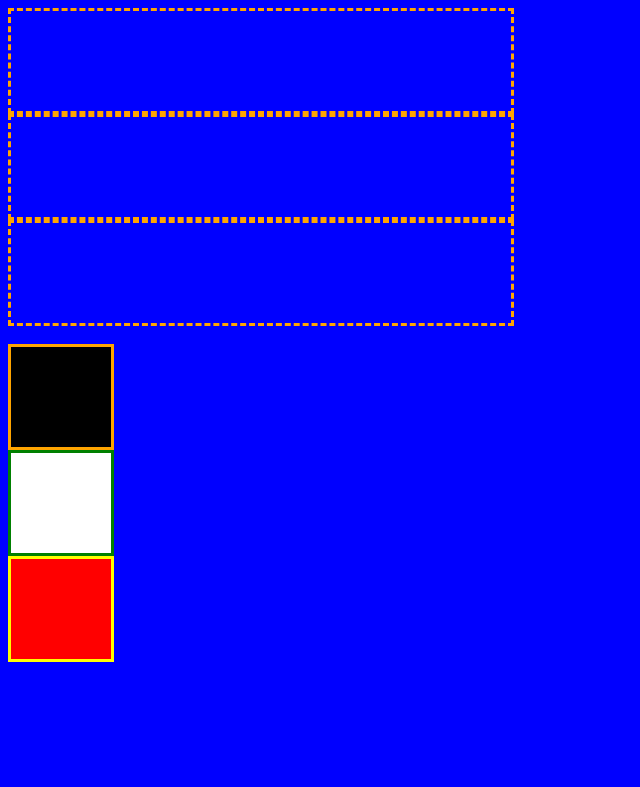
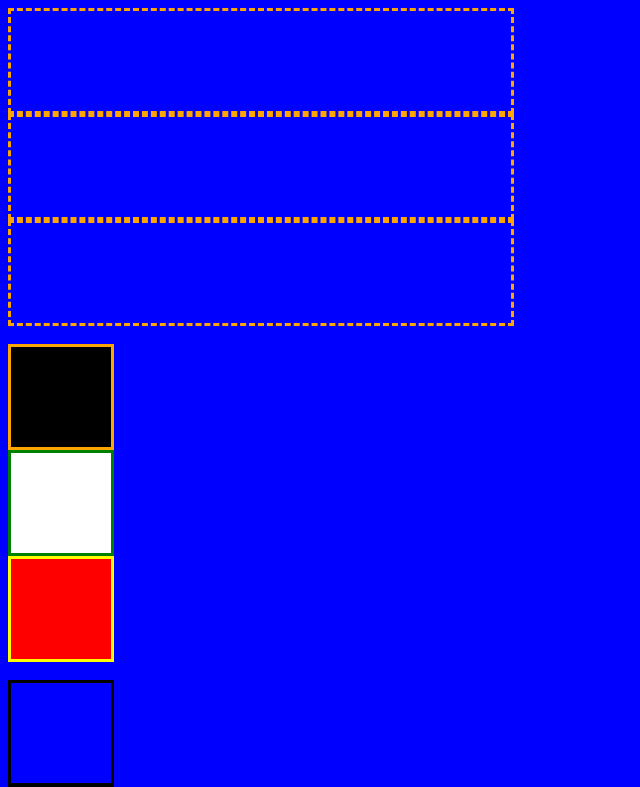
Before and after one commit to abislam/react-styling, a React (Create React App) app: page / in a window 1280 px wide. Shown: the top 787 px of the page, without its empty margins (0-640 px from the left). Built offline with nearby package versions, Linux system fonts and the light colour scheme.

Commit message:
still working on block2 component. added 2 props

```diff
--- a/src/components/Block2.js
+++ b/src/components/Block2.js
@@ -1,49 +1,38 @@
 import React from "react";
 
-function Block2(){
+function Block2(props){
 
-
-
-    const redBlue = {
-        height: "100px",
-        width: "100px",
-        borderColor: "blue",
-        borderStyle: "solid",
-        borderWeight: "2px",
-        backgroundColor: "red"
-    }
-    const blueGreen = {
-        height: "100px",
-        width: "100px",
-        borderColor: "blue",
-        borderStyle: "solid",
-        borderWeight: "2px",
-        backgroundColor: "green"
-    }
-    const greenRed = {
-        height: "100px",
-        width: "100px",
-        borderColor: "green",
-        borderStyle: "solid",
-        borderWeight: "2px",
-        backgroundColor: "red"
-    }
-
-    const [blockColor, setBlockColor] = React.useState(greenRed);
+    const [borderColor, setBorderColor] = React.useState("blue");
+    const [backgroundColor, setBackgroundColor] = React.useState("red");
 
     const switchColor = () =>{
-        if(blockColor === greenRed){
-            setBlockColor(redBlue);
-        }else if(blockColor === redBlue){
-            setBlockColor(blueGreen)
+        if(borderColor === "blue" && backgroundColor === "red"){
+            setBorderColor("green");
+            setBackgroundColor("blue");
+        }else if(borderColor === "green" && backgroundColor === "blue"){
+            setBorderColor("red");
+            setBackgroundColor("green");
         }else{
-            setBlockColor(greenRed);
+            setBorderColor("blue");
+            setBackgroundColor("red");
         }
     }
 
+    const blockStyle = {
+        height: "100px",
+        width: "100px",
+        borderColor: props.borderColor,
+        borderStyle: "solid",
+        borderWeight: "2px",
+        backgroundColor: props.backgroundColor
+    }
+
+
     return(
-        <div onClick={switchColor}></div>
+        <div style={blockStyle} onClick={switchColor}></div>
     )
+
+
 }
 
 export default Block2;
```
